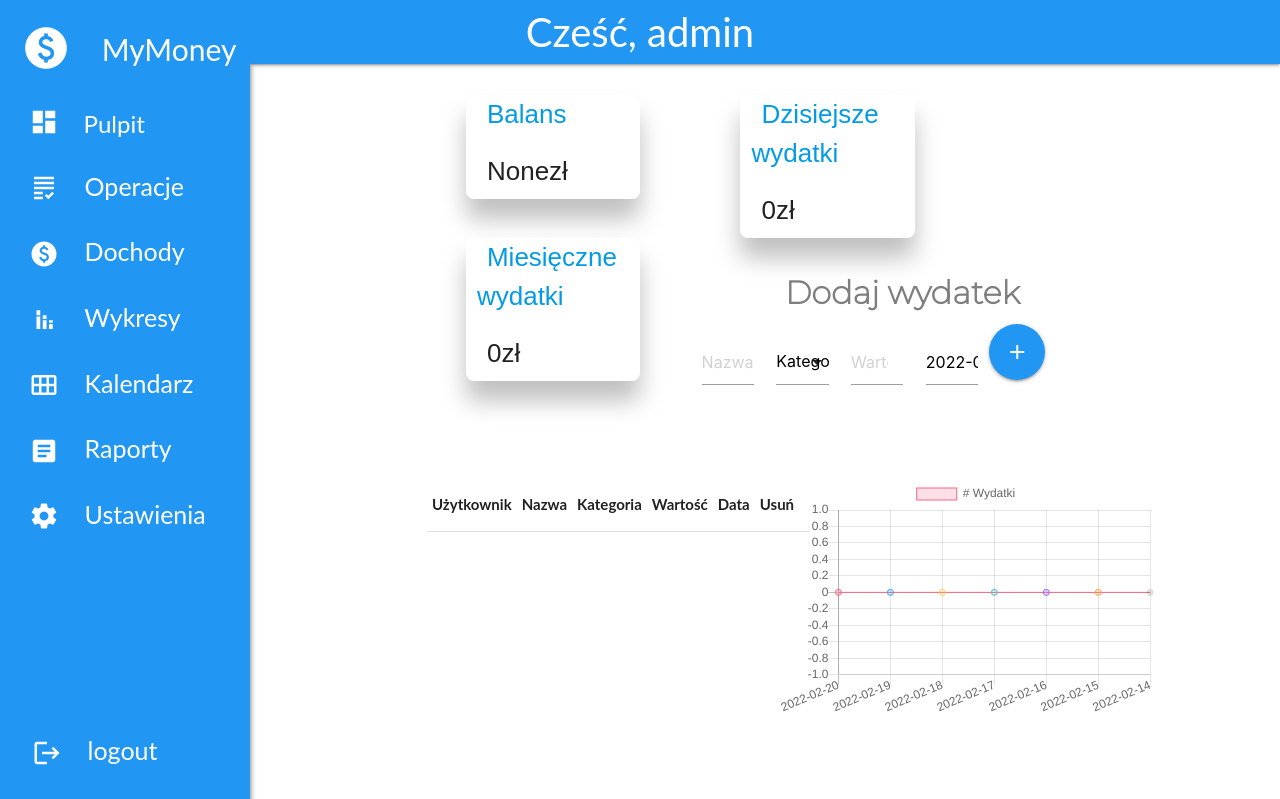
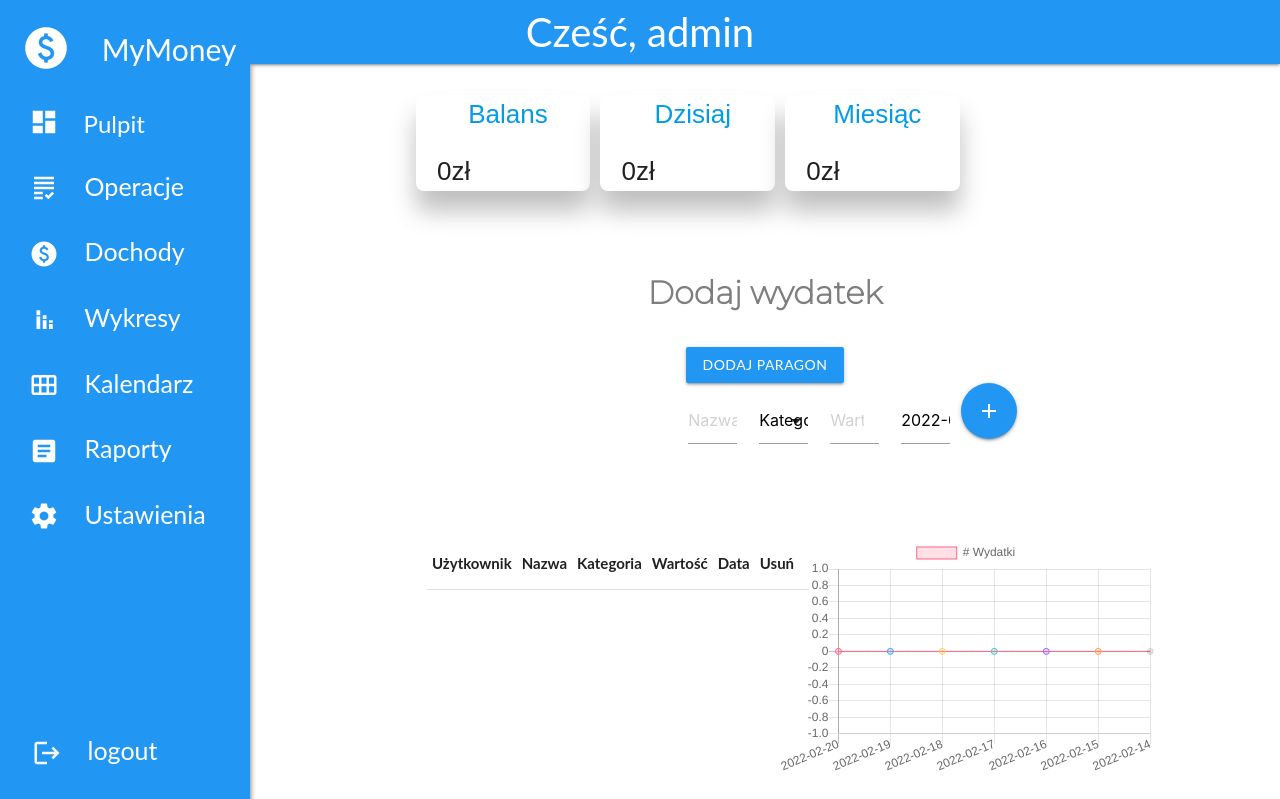
Before and after one commit to Zapotoczny/Mymoney_budget-management-app-Django, a Django app: page /app in a window 1280 px wide. Shown: the top 799 px of the page. Run offline with Django 3.2, Linux system fonts and the light colour scheme; a user stored in the database is signed in; data that the repository does not hold is empty; some libraries are stand-ins or nearby versions.

Commit message:
Głownie paragony

```diff
--- a/budget_project/budget_app/static/css/style.css
+++ b/budget_project/budget_app/static/css/style.css
@@ -99,10 +99,10 @@ nav {
 .dash_info{
     background-color: #ffffff;
     border-radius: 8px;
-    margin-right: 50px;
-    margin-left: 50px !important;
+    margin-right: 10px;
     box-shadow:  0 20px 25px rgba(0,0,0,0.25);
-    text-align: left;
+    text-align: center;
+    height: 96px;
 }
 .dash_info *{
     font-family: "Poppins",sans-serif;
@@ -130,6 +130,13 @@ nav {
 
 .add_item {
     margin-left: 250px;
+}
+
+.modal{
+    border-radius: 20px;
+    border-width: 10px;
+    border-style: solid;
+    border-color: #2196F3;
 }
 
 .add_expanse_title {
--- a/budget_project/budget_app/templates/budget_app/index.html
+++ b/budget_project/budget_app/templates/budget_app/index.html
@@ -12,6 +12,17 @@
         <script src="{% static 'scripts.js' %}"></script>
         <script src="https://cdnjs.cloudflare.com/ajax/libs/materialize/1.0.0/js/materialize.min.js"></script>
         <meta name="viewport" content="width=device-width, initial-scale=1.0"/>
+        <script type="text/javascript" src="https://code.jquery.com/jquery-2.1.1.min.js"></script>
+      <!-- Compiled and minified JavaScript -->
+      <script src="https://cdnjs.cloudflare.com/ajax/libs/materialize/0.97.8/js/materialize.min.js"></script>
+      <!--Let browser know website is optimized for mobile-->
+      <meta name="viewport" content="width=device-width, initial-scale=1.0"/>
+      <script>
+      $(document).ready(function(){
+        $('.modal').modal();
+      });
+
+      </script>
 
 </head>
 
@@ -42,8 +53,6 @@
 
         <div class="section">
             <div class="row">
-                <form class="col s12" action='{% url "add item" %}' method='post'>
-                    {% csrf_token %}
                     <div class="row">
                         <div class="container">
 <!--                            <h3 class='center'>Wpływy wynoszą : <span style="color:green;">{{budget}}</span> zł</h3>-->
@@ -51,12 +60,63 @@
                             <div class="dash_info col s3">
                                     <a class="title_dash_balance1">Balans</a>
                                             <h4 class="amount_dash_balance1">{{balance}}zł</h4></div>
-                            <div class="dash_info col s3"><a class="title_dash_balance2">Dzisiejsze wydatki</a>
+                            <div class="dash_info col s3">
+                                    <a class="title_dash_balance2">Dzisiaj</a>
                                             <h4 class="amount_dash_balance2">{{expenses_today}}zł</h4></div>
-                            <div class="dash_info col s3"><a class="title_dash_balance3">Miesięczne wydatki</a>
+                            <div class="dash_info col s3">
+                                    <a class="title_dash_balance3">Miesiąc</a>
                                             <h4 class="amount_dash_balance2">{{expenses_month}}zł</h4></div>
                             <br><br><br><br><br><br><br>
-                            <h4 class="add_expanse_title">Dodaj wydatek</h4>
+                            <h4 class="add_expanse_title">Dodaj wydatek</h4><br>
+                            <!--                            ADD NEW IMG-->
+                             <form enctype="multipart/form-data" action='{% url "add item by img" %}' method='post'>
+                                 {% csrf_token %}
+                             <div class="center">
+
+                             <a style="align: center;" class="center waves-effect waves-light btn modal-trigger blue" href="#modal1">Dodaj paragon</a>
+                              <!-- Modal Structure -->
+                              <div id="modal1" class="modal" style="max-width:30%;padding:20px">
+                                <div class="modal-content">
+                                  <div class="file-field input-field" style="margin:auto;">
+
+                                  <div class="btn">
+                                    <span>File</span>
+                                    <input type="file" name="img_file">
+                                  </div>
+
+
+                                  <div class="file-path-wrapper">
+                                    <input class="file-path validate" type="text">
+                                  </div>
+
+                                  <div class="input-field">
+                                    <select name="category" id='category' class='validate'>
+                                      <option value="" disabled selected>Kategoria</option>
+                                      <option value="Przyjemności">Przyjemności</option>
+                                      <option value="Spożywcze">Spożywcze</option>
+                                      <option value="Dom">Dom</option>
+                                      <option value="Rachunki">Rachunki</option>
+                                      <option value="Chemia">Chemia</option>
+                                      <option value="Samochód">Samochód</option>
+                                    </select>
+                                </div>
+
+                                      <div class="input-field">
+                                    <input placeholder='Data' name="expense_date" id="expense_date" type="text" class='datepicker'>
+                                </div>
+
+                                </div>
+                                    <button class="btn-floating btn-large waves-effect waves-light blue">
+                                    <i class="material-icons right">add</i>
+                                </button>
+
+                                </div>
+
+                              </div>
+                            </div>
+                          </form>
+                            <form class="col s12" action='{% url "add item" %}' method='post'>
+                            {% csrf_token %}
                             <div class="add_item">
                                     <div class="input-field col s2">
                                     <input placeholder="Nazwa" name="expense_name" id='expense_name' type='text' class='validate'>
@@ -82,6 +142,7 @@
                                     <i class="material-icons right">add</i>
                                 </button>
                             </div>
+
                         </div>
                     </div>
                 </form>
--- a/budget_project/budget_app/urls.py
+++ b/budget_project/budget_app/urls.py
@@ -1,6 +1,8 @@
 from django.urls import path, include
 from . import views
 from django.contrib.auth import views as auth_views
+from django.conf import settings
+from django.conf.urls.static import static
 
 urlpatterns = [
     path('', auth_views.LoginView.as_view(),name='login'),
@@ -17,9 +19,13 @@ urlpatterns = [
     path('change_name', views.change_name, name='change_name'),
     path('signup/', views.signup, name='signup'),
     path('add_item', views.add_item, name='add item'),
+    path('add_item_by_img', views.add_item_by_img, name='add item by img'),
     path(r'^delete_item/(?P<pk>\d+)$', views.delete_item, name='delete item'),
     path(r'^delete_item_calendar/(?P<pk>\d+)$', views.delete_item_calendar, name='delete item calendar'),
     path(r'^show_payments/(?P<pk>\d+)$', views.show_payments, name='show payments'),
     path('accounts/',include('django.contrib.auth.urls')),
     path('logout', views.logout_view, name='logout'),
 ]
+
+if settings.DEBUG:
+    urlpatterns += static(settings.MEDIA_URL, document_root=settings.MEDIA_ROOT)
--- a/budget_project/budget_app/views.py
+++ b/budget_project/budget_app/views.py
@@ -2,6 +2,9 @@ import calendar
 from datetime import date, timedelta
 from collections import Counter
 import xlwt
+import requests
+import cv2
+import pytesseract
 from django.contrib.auth import logout, login, authenticate
 from django.contrib.auth.models import User
 from django.contrib.auth.forms import UserCreationForm
@@ -18,6 +21,7 @@ from django.utils.safestring import mark_safe
 from xhtml2pdf import pisa
 from io import BytesIO
 from django.template.loader import get_template
+from django.core.files.storage import FileSystemStorage
 
 
 # Create your views here.
@@ -71,6 +75,7 @@ def next_month(d):
 
 
 def index(request):
+    balance = 0
     budget_id = request.user.last_name
     username = ExpenseInfo.username
     expense_items = ExpenseInfo.objects.filter(user_expense=budget_id).order_by('-date_added')[:5]
@@ -84,6 +89,7 @@ def index(request):
         expense_month = ExpenseInfo.objects.filter(user_expense=budget_id,
                                                    date_added__month=date.today().month).aggregate(
             expenses=Sum('cost', filter=Q(cost__lt=0)) * -1)
+        if budget_total['budget'] is None: budget_total['budget'] = 0
         if expense_total['expenses'] is not None:
             balance = budget_total['budget'] - expense_total['expenses']
         else:
@@ -92,6 +98,7 @@ def index(request):
             expense_today['expenses'] = 0
         if expense_month['expenses'] is None:
             expense_month['expenses'] = 0
+        if balance is None: balance = 0
     except TypeError or UnboundLocalError:
         print('No data.')
 
@@ -125,6 +132,34 @@ def add_item(request):
                                    date_added=expense_date, user_expense=budget_id)
     except ValueError or TypeError:
         print('No data.')
+    return HttpResponseRedirect('app')
+
+def add_item_by_img(request):
+    budget_id = request.user.last_name
+    pytesseract.pytesseract.tesseract_cmd = r'C:\Users\Lukar\AppData\Local\Tesseract-OCR\tesseract.exe'
+    if request.method == 'POST':
+        get_img_file = request.FILES['img_file']
+        fs = FileSystemStorage()
+        fs.save(get_img_file.name, get_img_file)
+        img = cv2.imread("media/" + get_img_file.name)
+
+        # Adding custom options
+        custom_config = r'--oem 3 --psm 6'
+        text = pytesseract.image_to_string(img, config=custom_config)
+        # print(text)
+        index = text.find("SUMA:")
+        if index == -1:
+            index = text.find("SUMA")
+        if index == -1:
+            index = text.find("PLN")
+        word_index = text[index:index + 20]
+        res = ''.join(filter(lambda i: i.isdigit() or i == '.' or i == ',', word_index))
+        resault =(res.replace(',', '.'))
+        try:
+            ExpenseInfo.objects.create(username=request.user, expense_name="Paragon", category="category", cost='-' + resault,
+                                       date_added="2022-02-20", user_expense=budget_id)
+        except ValueError or TypeError:
+            print('No data.')
     return HttpResponseRedirect('app')
 
 
--- a/budget_project/budget_project/settings.py
+++ b/budget_project/budget_project/settings.py
@@ -9,6 +9,7 @@ https://docs.djangoproject.com/en/3.2/topics/settings/
 For the full list of settings and their values, see
 https://docs.djangoproject.com/en/3.2/ref/settings/
 """
+import os
 
 from pathlib import Path
 
@@ -121,6 +122,11 @@ USE_TZ = True
 STATIC_URL = '/static/'
 LOGIN_REDIRECT_URL = 'index'
 
+MEDIA_ROOT = os.path.join(BASE_DIR, 'media')
+
+MEDIA_URL = '/media/'
+
+
 # Default primary key field type
 # https://docs.djangoproject.com/en/3.2/ref/settings/#default-auto-field
 
```
Also changed, not shown: budget_project/budget_app/templates/budget_app/settings.html (+18 -0 lines), budget_project/budget_app/utils.py (+4 -5 lines), budget_project/requirements.txt (added, +68 -0 lines), budget_project/db.sqlite3, budget_project/media/paragon2.jpg (added).
